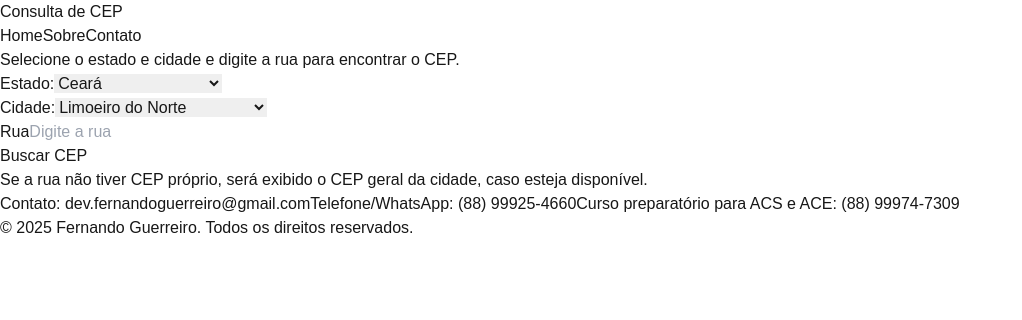
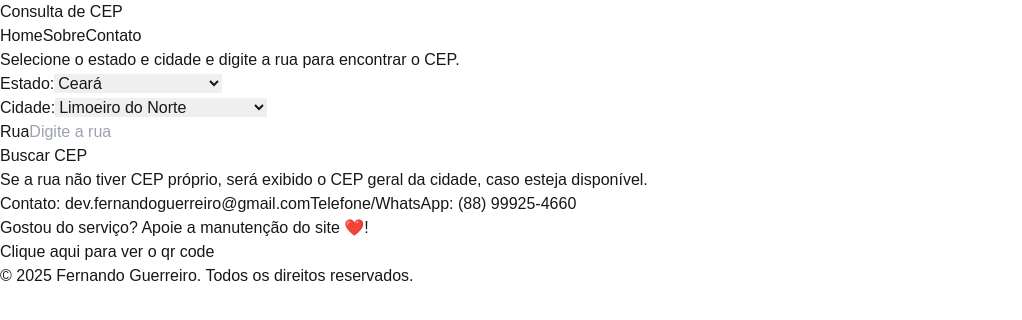
Before and after one commit to guerreiru/buscarcep, a Next.js app: page / in a window 1280 px wide. Shown: the top 320 px of the page, without its empty margins (0-1022 px from the left). Built offline with nearby package versions, Linux system fonts and the light colour scheme.

Commit message:
feat: update footer to include support message and QR code link

```diff
--- a/src/components/footer/index.tsx
+++ b/src/components/footer/index.tsx
@@ -43,16 +43,19 @@ export function Footer() {
         >
           Telefone/WhatsApp: (88) 99925-4660
         </a>
-        <a
-          href="http://api.whatsapp.com/send?phone=5588999747309"
-          className="hover:text-blue-300 hover:underline text-sm text-green-400"
-          aria-label="Ligar ou mandar uma mensagem no WhatsApp 88 99974-7309"
-        >
-          Curso preparatório para ACS e ACE: (88) 99974-7309
-        </a>
-        <p className="text-xs">
-          © 2025 Fernando Guerreiro. Todos os direitos reservados.
-        </p>
+
+        <div className="flex flex-wrap items-center justify-center gap-1">
+          <p className="text-sm">
+            Gostou do serviço? Apoie a manutenção do site ❤️!{" "}
+          </p>
+          <span
+            className="text-gray-200 hover:text-blue-300 hover:underline cursor-pointer"
+            aria-label="Ver o qr code do pix"
+            onClick={() => setModalOpen(true)}
+          >
+            Clique aqui para ver o qr code
+          </span>
+        </div>
       </div>
 
       {modalOpen && (
@@ -89,6 +92,12 @@ export function Footer() {
           </div>
         </Modal>
       )}
+
+      <div className="flex justify-center items-center mt-2">
+        <p className="text-xs">
+          © 2025 Fernando Guerreiro. Todos os direitos reservados.
+        </p>
+      </div>
     </footer>
   );
 }
```
